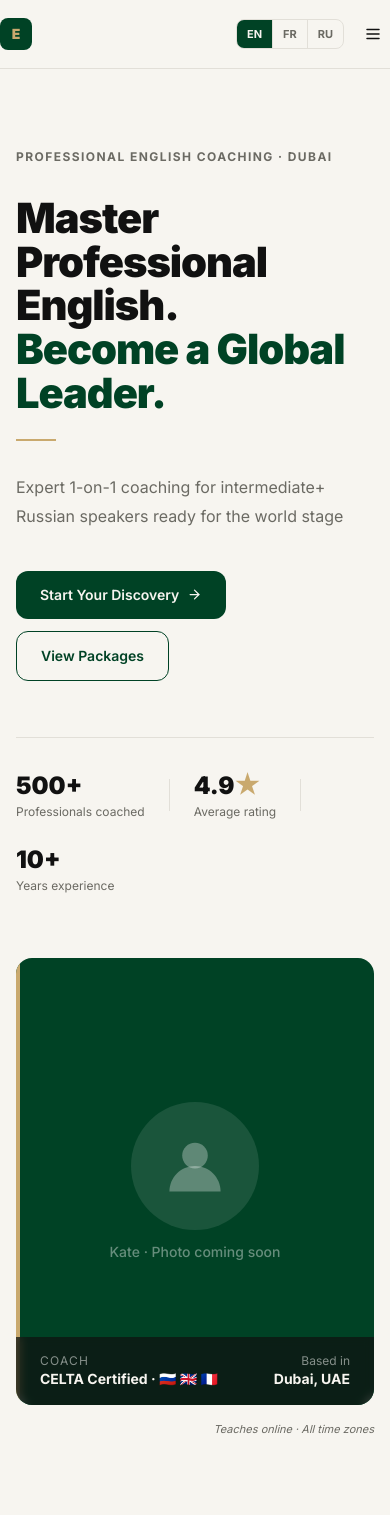
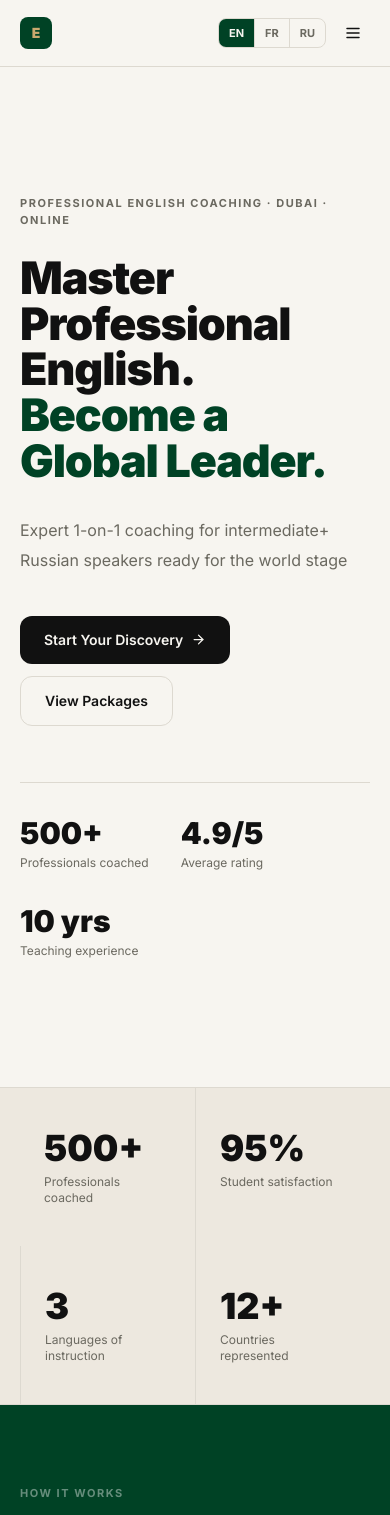
Before and after one commit to jemassuremoinscher/myeffl, a Next.js app: page /en in a window 390 px wide. Shown: the top 1515 px of the page. Built offline with nearby package versions, Linux system fonts and the light colour scheme.

Commit message:
redesign: BetterUp-inspired — dense, humain, sections alternées sombre/clair

```diff
--- a/src/app/globals.css
+++ b/src/app/globals.css
@@ -4,30 +4,27 @@
 
 @layer base {
   html { scroll-behavior: smooth; }
-
-  body {
-    @apply antialiased bg-cream text-ink;
-    font-family: "Inter", system-ui, sans-serif;
-  }
-
-  h1,h2,h3,h4 { letter-spacing: -0.025em; }
+  body { @apply antialiased bg-cream text-ink; font-family: "Inter", system-ui, sans-serif; }
+  h1,h2,h3 { letter-spacing: -0.025em; font-weight: 800; }
 }
 
 @layer components {
-  .label {
-    @apply text-xs font-bold uppercase tracking-[0.12em] text-muted;
+  .eyebrow { @apply text-[11px] font-bold uppercase tracking-[0.14em] text-muted; }
+  .container-xl { @apply max-w-6xl mx-auto px-5 sm:px-8; }
+  .section-pad { @apply py-20 sm:py-28; }
+  .btn-dark {
+    @apply inline-flex items-center gap-2 bg-ink text-on-dark
+           px-6 py-3.5 rounded-xl text-sm font-semibold
+           hover:bg-ink-soft transition-colors;
   }
-  .btn-primary {
-    @apply inline-flex items-center gap-2 bg-primary text-ink-inv
+  .btn-gold {
+    @apply inline-flex items-center gap-2 bg-gold text-ink
+           px-6 py-3.5 rounded-xl text-sm font-bold
+           hover:bg-gold-light transition-colors;
+  }
+  .btn-outline-light {
+    @apply inline-flex items-center gap-2 border border-on-dark/30 text-on-dark
            px-6 py-3.5 rounded-xl text-sm font-semibold
-           hover:bg-[#003520] transition-colors;
+           hover:bg-on-dark/10 transition-colors;
   }
-  .btn-outline {
-    @apply inline-flex items-center gap-2 border border-primary text-primary
-           px-6 py-3.5 rounded-xl text-sm font-semibold
-           hover:bg-primary/5 transition-colors;
-  }
-  .section { @apply py-section px-4; }
-  .container-xl { @apply max-w-6xl mx-auto; }
-  .divider { @apply w-10 h-0.5 bg-gold mb-8; }
 }
--- a/src/components/layout/Navbar.tsx
+++ b/src/components/layout/Navbar.tsx
@@ -12,9 +12,7 @@ export default function Navbar() {
   const t = useTranslations("nav");
   const locale = useLocale();
   const pathname = usePathname();
-
   const getPath = (lc: string) => { const s = pathname.split("/"); s[1]=lc; return s.join("/"); };
-
   const nav = [
     { key:"about",    href:`/${locale}/about` },
     { key:"packages", href:`/${locale}/packages` },
@@ -22,69 +20,57 @@ export default function Navbar() {
   ];
 
   return (
-    <header className="sticky top-0 z-50 bg-cream/95 backdrop-blur border-b border-border">
-      <div className="container-xl flex items-center justify-between h-[68px]">
-
-        {/* Logo */}
+    <header className="sticky top-0 z-50 bg-cream/95 backdrop-blur-md border-b border-border">
+      <div className="container-xl flex items-center justify-between h-[66px]">
         <Link href={`/${locale}`} className="flex items-center gap-3">
-          <div className="w-8 h-8 bg-primary rounded-lg flex items-center justify-center">
+          <div className="w-8 h-8 bg-primary rounded-lg flex items-center justify-center flex-shrink-0">
             <span className="text-gold font-black text-sm">E</span>
           </div>
-          <div className="hidden sm:block">
-            <p className="text-[11px] font-black text-primary tracking-[0.2em] uppercase leading-none">EFFL</p>
-            <p className="text-[9px] text-muted leading-tight mt-0.5 tracking-wide">English for Future Leaders</p>
+          <div className="hidden sm:block leading-tight">
+            <p className="text-[10px] font-black text-primary tracking-[0.22em] uppercase">EFFL</p>
+            <p className="text-[9px] text-muted tracking-wide">English for Future Leaders</p>
           </div>
         </Link>
 
-        {/* Desktop nav */}
-        <nav className="hidden md:flex items-center gap-8">
+        <nav className="hidden md:flex items-center gap-7">
           {nav.map(item => (
             <Link key={item.key} href={item.href}
-              className="text-sm text-muted hover:text-ink transition-colors font-medium">
+              className="text-sm font-medium text-muted hover:text-ink transition-colors">
               {t(item.key)}
             </Link>
           ))}
         </nav>
 
-        <div className="flex items-center gap-3">
-          {/* Lang switcher */}
-          <div className="flex items-center border border-border rounded-lg overflow-hidden">
+        <div className="flex items-center gap-2.5">
+          <div className="flex border border-border rounded-lg overflow-hidden text-[11px] font-bold">
             {locales.map((loc, i) => (
               <Link key={loc.code} href={getPath(loc.code)}
-                className={`px-2.5 py-1.5 text-[11px] font-bold transition-colors ${
-                  i < locales.length - 1 ? "border-r border-border" : ""
-                } ${
-                  locale === loc.code
-                    ? "bg-primary text-ink-inv"
-                    : "text-muted hover:text-ink bg-transparent"
-                }`}>
+                className={`px-2.5 py-1.5 transition-colors ${i < 2 ? "border-r border-border":""}
+                  ${locale===loc.code ? "bg-primary text-on-dark" : "text-muted hover:text-ink"}`}>
                 {loc.label}
               </Link>
             ))}
           </div>
-
-          <Link href={`/${locale}/contact`} className="hidden sm:inline-flex btn-primary">
+          <Link href={`/${locale}/contact`} className="hidden sm:inline-flex btn-dark text-sm">
             {t("book")}
           </Link>
-
           <button onClick={() => setOpen(!open)}
-            className="md:hidden p-2 rounded-lg hover:bg-border/50 text-ink transition-colors">
+            className="md:hidden p-2 rounded-lg hover:bg-cream-dark transition-colors">
             {open ? <X size={18}/> : <Menu size={18}/>}
           </button>
         </div>
       </div>
 
-      {/* Mobile */}
       {open && (
-        <div className="md:hidden border-t border-border bg-cream px-4 py-4 space-y-1">
+        <div className="md:hidden bg-cream border-t border-border px-4 pb-4 pt-2 space-y-1">
           {nav.map(item => (
             <Link key={item.key} href={item.href} onClick={() => setOpen(false)}
-              className="block px-3 py-2.5 text-sm font-medium text-ink hover:bg-border/40 rounded-lg transition-colors">
+              className="block px-3 py-2.5 text-sm font-medium hover:bg-cream-dark rounded-lg transition-colors">
               {t(item.key)}
             </Link>
           ))}
           <Link href={`/${locale}/contact`} onClick={() => setOpen(false)}
-            className="block w-full text-center btn-primary mt-3 justify-center">
+            className="block w-full text-center btn-dark mt-3 justify-center">
             {t("book")}
           </Link>
         </div>
--- a/src/components/sections/HeroSection.tsx
+++ b/src/components/sections/HeroSection.tsx
@@ -7,89 +7,78 @@ export default function HeroSection() {
   const locale = useLocale();
 
   return (
-    <section className="bg-cream pt-20 pb-28 px-4">
+    <section className="bg-cream overflow-hidden">
       <div className="container-xl">
-        <div className="grid lg:grid-cols-2 gap-16 items-center">
+        <div className="grid lg:grid-cols-[1fr_380px] gap-10 lg:gap-16 items-stretch min-h-[82vh] py-16 lg:py-0">
 
           {/* LEFT */}
-          <div>
-            <p className="label mb-8">Professional English Coaching · Dubai</p>
+          <div className="flex flex-col justify-center py-16">
+            <p className="eyebrow mb-7">Professional English Coaching · Dubai · Online</p>
 
-            <h1 className="text-[clamp(2.6rem,5.5vw,4.2rem)] font-black text-ink leading-[1.05] mb-6">
-              {t("title")}<br />
-              <span className="text-primary">{t("title2")}</span>
+            <h1 className="text-[clamp(2.8rem,6vw,5rem)] font-black text-ink leading-[1.02] mb-8">
+              {t("title")}
+              <br/>
+              <em className="not-italic text-primary">{t("title2")}</em>
             </h1>
 
-            <div className="divider" />
-
-            <p className="text-base text-muted leading-[1.8] mb-10 max-w-[44ch]">
+            <p className="text-base sm:text-lg text-muted leading-[1.85] mb-10 max-w-[46ch]">
               {t("subtitle")}
             </p>
 
             <div className="flex flex-wrap gap-3 mb-14">
-              <Link href={`/${locale}/contact`} className="btn-primary">
+              <Link href={`/${locale}/contact`} className="btn-dark">
                 {t("cta")} <ArrowRight size={15}/>
               </Link>
-              <Link href={`/${locale}/packages`} className="btn-outline">
+              <Link href={`/${locale}/packages`}
+                className="inline-flex items-center gap-2 text-sm font-semibold text-ink border border-border px-6 py-3.5 rounded-xl hover:bg-cream-dark transition-colors">
                 {t("cta_secondary")}
               </Link>
             </div>
 
-            {/* Proof row */}
-            <div className="flex flex-wrap items-center gap-6 pt-8 border-t border-border">
-              <div>
-                <p className="text-2xl font-black text-ink">500+</p>
-                <p className="text-xs text-muted mt-0.5">Professionals coached</p>
-              </div>
-              <div className="w-px h-8 bg-border"/>
-              <div>
-                <p className="text-2xl font-black text-ink">4.9<span className="text-gold">★</span></p>
-                <p className="text-xs text-muted mt-0.5">Average rating</p>
-              </div>
-              <div className="w-px h-8 bg-border"/>
-              <div>
-                <p className="text-2xl font-black text-ink">10+</p>
-                <p className="text-xs text-muted mt-0.5">Years experience</p>
-              </div>
+            {/* Stats inline — BetterUp style */}
+            <div className="flex flex-wrap gap-8 pt-8 border-t border-border">
+              {[
+                { val:"500+",   lab:"Professionals coached" },
+                { val:"4.9/5",  lab:"Average rating" },
+                { val:"10 yrs", lab:"Teaching experience" },
+              ].map(s => (
+                <div key={s.lab}>
+                  <p className="text-3xl font-black text-ink">{s.val}</p>
+                  <p className="text-xs text-muted mt-1">{s.lab}</p>
+                </div>
+              ))}
             </div>
           </div>
 
-          {/* RIGHT — Kate */}
-          <div className="relative">
-            {/* Fond vert profond */}
-            <div className="bg-primary rounded-2xl aspect-[4/5] max-w-[400px] mx-auto relative overflow-hidden flex items-center justify-center">
+          {/* RIGHT — Kate — pleine hauteur */}
+          <div className="hidden lg:flex flex-col relative">
+            {/* Full-height green card */}
+            <div className="flex-1 bg-primary flex flex-col items-center justify-center relative overflow-hidden">
+              {/* Texture subtile */}
+              <div className="absolute inset-0 opacity-[0.04]"
+                style={{backgroundImage:"repeating-linear-gradient(45deg,#fff 0,#fff 1px,transparent 0,transparent 50%)",backgroundSize:"14px 14px"}}/>
 
-              {/* Placeholder portrait */}
-              <div className="flex flex-col items-center gap-3">
-                <div className="w-32 h-32 rounded-full bg-white/10 flex items-center justify-center">
-                  <svg viewBox="0 0 80 80" width="64" height="64" fill="currentColor" className="text-white/30">
-                    <circle cx="40" cy="27" r="16"/>
+              {/* Placeholder */}
+              <div className="relative z-10 flex flex-col items-center gap-4 px-8">
+                <div className="w-36 h-36 rounded-full bg-white/10 ring-2 ring-gold/40 flex items-center justify-center">
+                  <svg viewBox="0 0 80 80" width="72" height="72" fill="currentColor" className="text-white/25">
+                    <circle cx="40" cy="26" r="16"/>
                     <path d="M8 72c0-17.7 14.3-32 32-32s32 14.3 32 32"/>
                   </svg>
                 </div>
-                <p className="text-white/40 text-sm font-medium">Kate · Photo coming soon</p>
+                <p className="text-white/30 text-sm text-center">Kate's photo<br/>coming soon</p>
               </div>
 
-              {/* Accent line */}
-              <div className="absolute left-0 top-0 bottom-0 w-1 bg-gold"/>
-
-              {/* Bottom credential strip */}
-              <div className="absolute bottom-0 left-0 right-0 bg-ink/70 backdrop-blur-sm px-6 py-4 flex items-center justify-between">
-                <div>
-                  <p className="text-xs text-white/50 uppercase tracking-widest">Coach</p>
-                  <p className="text-sm font-bold text-ink-inv">CELTA Certified · 🇷🇺 🇬🇧 🇫🇷</p>
-                </div>
-                <div className="text-right">
-                  <p className="text-xs text-white/50">Based in</p>
-                  <p className="text-sm font-bold text-ink-inv">Dubai, UAE</p>
-                </div>
+              {/* Bottom strip */}
+              <div className="absolute bottom-0 left-0 right-0 bg-ink/80 backdrop-blur-sm px-6 py-5">
+                <p className="text-[10px] text-white/40 uppercase tracking-widest mb-1">Your coach</p>
+                <p className="text-on-dark font-bold text-sm">CELTA Certified · 10+ years</p>
+                <p className="text-white/50 text-xs mt-0.5">🇷🇺 Native Russian · 🇬🇧 Fluent English · 🇫🇷 French</p>
               </div>
             </div>
 
-            {/* Side note — discrete */}
-            <p className="absolute -bottom-8 right-0 text-[11px] text-muted italic text-right">
-              Teaches online · All time zones
-            </p>
+            {/* Gold accent line */}
+            <div className="h-2 bg-gold"/>
           </div>
         </div>
       </div>
--- a/src/components/sections/HowItWorks.tsx
+++ b/src/components/sections/HowItWorks.tsx
@@ -12,38 +12,34 @@ export default function HowItWorks() {
   const locale = useLocale();
 
   return (
-    <section className="section bg-cream">
+    <section className="section-pad bg-primary text-on-dark">
       <div className="container-xl">
 
         <div className="flex flex-col md:flex-row md:items-end justify-between gap-8 mb-16">
           <div>
-            <p className="label mb-4">{t("title")}</p>
-            <h2 className="text-[clamp(2rem,3.5vw,3rem)] font-black text-ink leading-tight max-w-[16ch]">
-              Simple. Structured. Effective.
+            <p className="text-[11px] font-bold uppercase tracking-[0.14em] text-white/40 mb-4">
+              {t("title")}
+            </p>
+            <h2 className="text-[clamp(2rem,3.5vw,3.2rem)] font-black text-on-dark leading-tight">
+              Three steps.<br/>Real results.
             </h2>
           </div>
-          <Link href={`/${locale}/contact`} className="btn-primary self-start md:self-end">
-            Book free session <span aria-hidden>→</span>
+          <Link href={`/${locale}/contact`} className="btn-gold self-start md:self-end">
+            Start free →
           </Link>
         </div>
 
-        {/* Steps — horizontal rule style */}
-        <div className="grid md:grid-cols-3 gap-8 relative">
-          {/* Connector line */}
-          <div className="hidden md:block absolute top-6 left-[calc(16.7%+1rem)] right-[calc(16.7%+1rem)] h-px bg-border" />
-
+        <div className="grid md:grid-cols-3 gap-6">
           {steps.map((step, idx) => (
-            <div key={idx} className="relative">
-              {/* Step number bubble */}
-              <div className="flex items-center gap-4 mb-6">
-                <div className={`w-12 h-12 rounded-xl flex items-center justify-center flex-shrink-0 font-black text-sm relative z-10 ${
-                  idx === 1 ? "bg-primary text-ink-inv" : "bg-cream border-2 border-border text-muted"
-                }`}>
-                  {step.num}
-                </div>
-              </div>
-              <h3 className="font-bold text-ink mb-2 text-base">{t(step.titleKey)}</h3>
-              <p className="text-sm text-muted leading-relaxed">{t(step.descKey)}</p>
+            <div key={idx}
+              className={`rounded-2xl p-8 ${
+                idx === 1
+                  ? "bg-white/10 ring-1 ring-white/20"
+                  : "bg-white/5"
+              }`}>
+              <p className="text-5xl font-black text-white/15 mb-6 leading-none">{step.num}</p>
+              <h3 className="font-bold text-on-dark text-base mb-3">{t(step.titleKey)}</h3>
+              <p className="text-sm text-white/55 leading-relaxed">{t(step.descKey)}</p>
             </div>
           ))}
         </div>
--- a/src/components/sections/TrustSection.tsx
+++ b/src/components/sections/TrustSection.tsx
@@ -1,22 +1,18 @@
-import { useTranslations } from "next-intl";
-
-const stats = [
-  { value:"500+",  key:"students" },
-  { value:"CELTA", key:"certified" },
-  { value:"10+",   key:"experience" },
-  { value:"4.9 ★", key:"rating" },
-];
-
 export default function TrustSection() {
-  const t = useTranslations("trust");
+  const items = [
+    { val:"500+",  lab:"Professionals coached" },
+    { val:"95%",   lab:"Student satisfaction" },
+    { val:"3",     lab:"Languages of instruction" },
+    { val:"12+",   lab:"Countries represented" },
+  ];
   return (
-    <section className="bg-primary">
+    <section className="bg-cream-dark border-y border-border">
       <div className="container-xl">
-        <div className="grid grid-cols-2 md:grid-cols-4 divide-x divide-white/10">
-          {stats.map((s, i) => (
-            <div key={s.key} className={`py-10 px-8 ${i === 0 ? "" : ""}`}>
-              <p className="text-3xl font-black text-ink-inv mb-1">{s.value}</p>
-              <p className="text-xs text-white/50 uppercase tracking-widest">{t(s.key)}</p>
+        <div className="grid grid-cols-2 md:grid-cols-4 divide-x divide-border">
+          {items.map(({ val, lab }) => (
+            <div key={lab} className="py-10 px-6 sm:px-10">
+              <p className="text-4xl sm:text-5xl font-black text-ink mb-1.5">{val}</p>
+              <p className="text-xs text-muted">{lab}</p>
             </div>
           ))}
         </div>
--- a/tailwind.config.ts
+++ b/tailwind.config.ts
@@ -9,22 +9,20 @@ const config: Config = {
   theme: {
     extend: {
       colors: {
-        primary:  "#004225",
-        gold:     "#C9A96E",
-        cream:    "#F7F5F0",
-        ink:      "#111111",
-        muted:    "#6B6A63",
-        border:   "#E2DFD8",
-        "ink-inv":"#F7F5F0",
+        primary:   "#004225",
+        "primary-light": "#005530",
+        gold:      "#C9A96E",
+        "gold-light": "#D9BC8E",
+        cream:     "#F7F5F0",
+        "cream-dark": "#EDE8DF",
+        ink:       "#111111",
+        "ink-soft":"#2D2D2D",
+        muted:     "#6B6960",
+        border:    "#DDD9D0",
+        "on-dark": "#F7F5F0",
       },
       fontFamily: {
-        sans: ["Inter","system-ui","sans-serif"],
-      },
-      spacing: {
-        "section": "7rem",
-      },
-      maxWidth: {
-        "prose-xl": "72ch",
+        sans: ["Inter", "system-ui", "sans-serif"],
       },
     },
   },
```
Also changed, not shown: src/components/layout/Footer.tsx (+19 -23 lines), src/components/sections/BlogPreview.tsx (+44 -19 lines), src/components/sections/CTASection.tsx (+8 -8 lines), src/components/sections/PackagesPreview.tsx (+33 -27 lines), src/components/sections/TestimonialsSection.tsx (+36 -13 lines).
